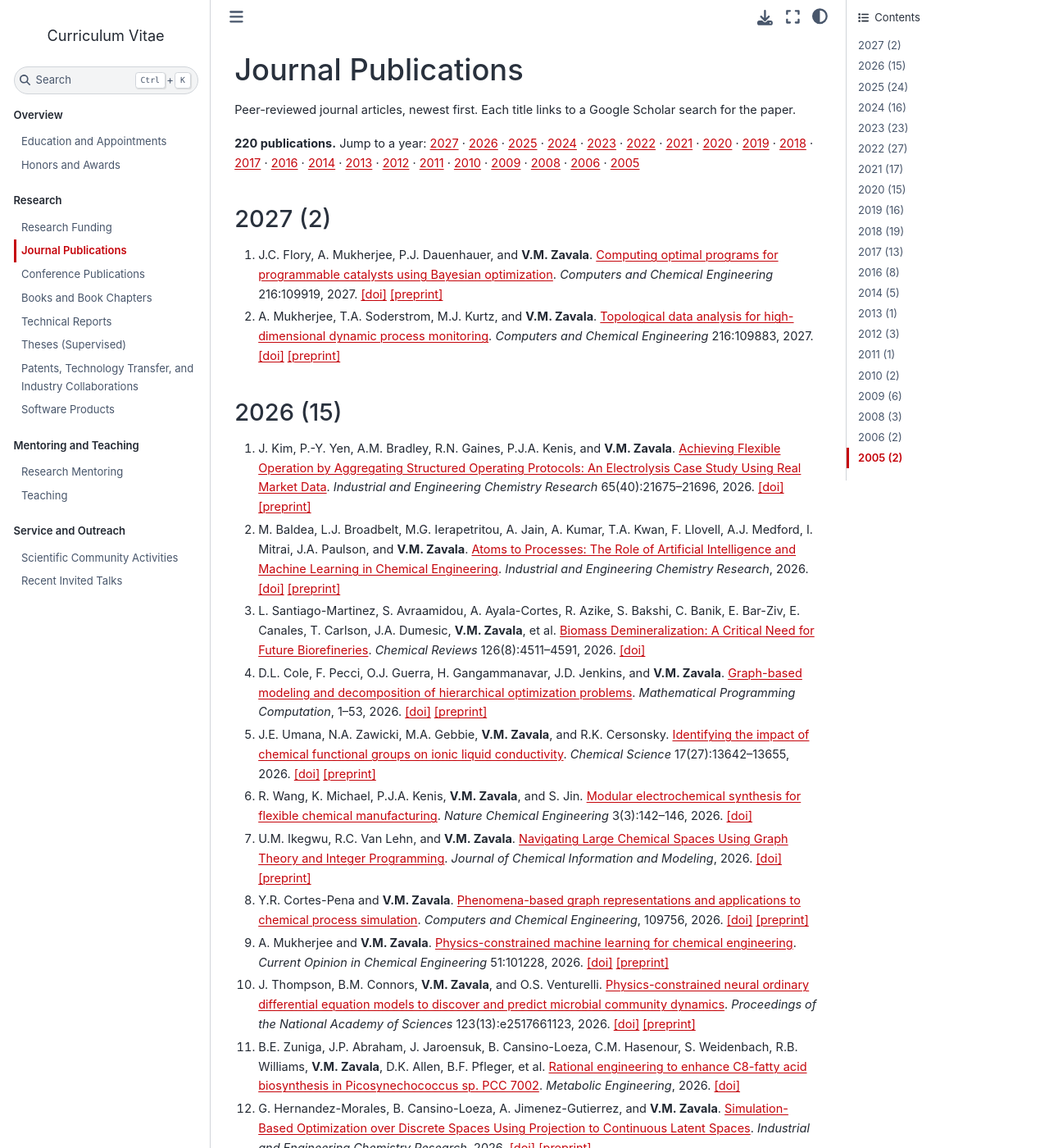
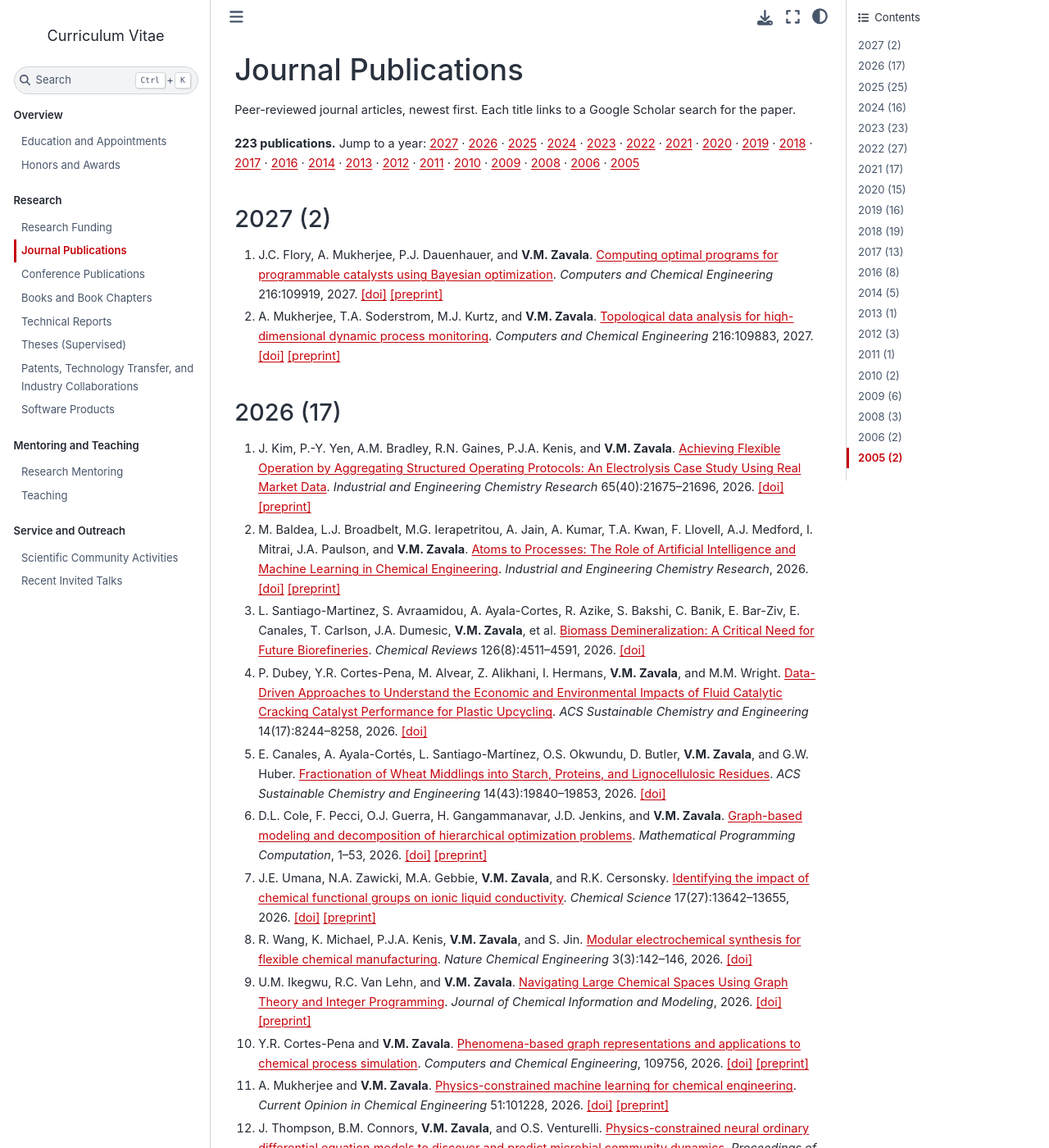
Before and after one commit to vzavala/ZavalaCV, a Jupyter Book: the page built from publications/journal.md, in a window 1280 px wide and 1400 px high. Shown: the whole window at 82% size. Built offline with Jupyter Book 1.0.4 settings and Sphinx 7.4.7 and the Sphinx Book theme 1.1.4, drawn with Linux system fonts in a browser that asks for light colours; some of the changed text lies outside the part shown.

Commit message:
Add three missing journal articles (Dubey 2026, Canales 2026, Baldea 2025)
Co-Authored-By: Claude Opus 5.5 <noreply@anthropic.com>

```diff
--- a/publications/journal.md
+++ b/publications/journal.md
@@ -2,7 +2,7 @@
 
 Peer-reviewed journal articles, newest first. Each title links to a Google Scholar search for the paper.
 
-**220 publications.** Jump to a year: {ref}`2027 <journal-2027>` · {ref}`2026 <journal-2026>` · {ref}`2025 <journal-2025>` · {ref}`2024 <journal-2024>` · {ref}`2023 <journal-2023>` · {ref}`2022 <journal-2022>` · {ref}`2021 <journal-2021>` · {ref}`2020 <journal-2020>` · {ref}`2019 <journal-2019>` · {ref}`2018 <journal-2018>` · {ref}`2017 <journal-2017>` · {ref}`2016 <journal-2016>` · {ref}`2014 <journal-2014>` · {ref}`2013 <journal-2013>` · {ref}`2012 <journal-2012>` · {ref}`2011 <journal-2011>` · {ref}`2010 <journal-2010>` · {ref}`2009 <journal-2009>` · {ref}`2008 <journal-2008>` · {ref}`2006 <journal-2006>` · {ref}`2005 <journal-2005>`
+**223 publications.** Jump to a year: {ref}`2027 <journal-2027>` · {ref}`2026 <journal-2026>` · {ref}`2025 <journal-2025>` · {ref}`2024 <journal-2024>` · {ref}`2023 <journal-2023>` · {ref}`2022 <journal-2022>` · {ref}`2021 <journal-2021>` · {ref}`2020 <journal-2020>` · {ref}`2019 <journal-2019>` · {ref}`2018 <journal-2018>` · {ref}`2017 <journal-2017>` · {ref}`2016 <journal-2016>` · {ref}`2014 <journal-2014>` · {ref}`2013 <journal-2013>` · {ref}`2012 <journal-2012>` · {ref}`2011 <journal-2011>` · {ref}`2010 <journal-2010>` · {ref}`2009 <journal-2009>` · {ref}`2008 <journal-2008>` · {ref}`2006 <journal-2006>` · {ref}`2005 <journal-2005>`
 
 (journal-2027)=
 ## 2027 (2)
@@ -11,11 +11,13 @@ Peer-reviewed journal articles, newest first. Each title links to a Google Schol
 1. A. Mukherjee, T.A. Soderstrom, M.J. Kurtz, and **V.M. Zavala**. [Topological data analysis for high-dimensional dynamic process monitoring](https://scholar.google.com/scholar?q=%22Topological+data+analysis+for+high-dimensional+dynamic+process+monitoring%22). *Computers and Chemical Engineering* 216:109883, 2027. [\[doi\]](https://doi.org/10.1016/j.compchemeng.2026.109883) [\[preprint\]](https://arxiv.org/abs/2606.20443)
 
 (journal-2026)=
-## 2026 (15)
+## 2026 (17)
 
 1. J. Kim, P.-Y. Yen, A.M. Bradley, R.N. Gaines, P.J.A. Kenis, and **V.M. Zavala**. [Achieving Flexible Operation by Aggregating Structured Operating Protocols: An Electrolysis Case Study Using Real Market Data](https://scholar.google.com/scholar?q=%22Achieving+Flexible+Operation+by+Aggregating+Structured+Operating+Protocols%3A+An+Electrolysis+Case+Study+Using+Real+Market+Data%22). *Industrial and Engineering Chemistry Research* 65(40):21675–21696, 2026. [\[doi\]](https://doi.org/10.1021/acs.iecr.6c01628) [\[preprint\]](https://doi.org/10.26434/chemrxiv.15001860/v1)
 1. M. Baldea, L.J. Broadbelt, M.G. Ierapetritou, A. Jain, A. Kumar, T.A. Kwan, F. Llovell, A.J. Medford, I. Mitrai, J.A. Paulson, and **V.M. Zavala**. [Atoms to Processes: The Role of Artificial Intelligence and Machine Learning in Chemical Engineering](https://scholar.google.com/scholar?q=%22Atoms+to+Processes%3A+The+Role+of+Artificial+Intelligence+and+Machine+Learning+in+Chemical+Engineering%22). *Industrial and Engineering Chemistry Research*, 2026. [\[doi\]](https://doi.org/10.1021/acs.iecr.6c01806) [\[preprint\]](https://arxiv.org/abs/2610.02014)
 1. L. Santiago-Martinez, S. Avraamidou, A. Ayala-Cortes, R. Azike, S. Bakshi, C. Banik, E. Bar-Ziv, E. Canales, T. Carlson, J.A. Dumesic, **V.M. Zavala**, et al. [Biomass Demineralization: A Critical Need for Future Biorefineries](https://scholar.google.com/scholar?q=%22Biomass+Demineralization%3A+A+Critical+Need+for+Future+Biorefineries%22). *Chemical Reviews* 126(8):4511–4591, 2026. [\[doi\]](https://doi.org/10.1021/acs.chemrev.5c00784)
+1. P. Dubey, Y.R. Cortes-Pena, M. Alvear, Z. Alikhani, I. Hermans, **V.M. Zavala**, and M.M. Wright. [Data-Driven Approaches to Understand the Economic and Environmental Impacts of Fluid Catalytic Cracking Catalyst Performance for Plastic Upcycling](https://scholar.google.com/scholar?q=%22Data-Driven+Approaches+to+Understand+the+Economic+and+Environmental+Impacts+of+Fluid+Catalytic+Cracking+Catalyst+Performance+for+Plastic+Upcycling%22). *ACS Sustainable Chemistry and Engineering* 14(17):8244–8258, 2026. [\[doi\]](https://doi.org/10.1021/acssuschemeng.5c14225)
+1. E. Canales, A. Ayala-Cortés, L. Santiago-Martínez, O.S. Okwundu, D. Butler, **V.M. Zavala**, and G.W. Huber. [Fractionation of Wheat Middlings into Starch, Proteins, and Lignocellulosic Residues](https://scholar.google.com/scholar?q=%22Fractionation+of+Wheat+Middlings+into+Starch%2C+Proteins%2C+and+Lignocellulosic+Residues%22). *ACS Sustainable Chemistry and Engineering* 14(43):19840–19853, 2026. [\[doi\]](https://doi.org/10.1021/acssuschemeng.6c08137)
 1. D.L. Cole, F. Pecci, O.J. Guerra, H. Gangammanavar, J.D. Jenkins, and **V.M. Zavala**. [Graph-based modeling and decomposition of hierarchical optimization problems](https://scholar.google.com/scholar?q=%22Graph-based+modeling+and+decomposition+of+hierarchical+optimization+problems%22). *Mathematical Programming Computation*, 1–53, 2026. [\[doi\]](https://doi.org/10.1007/s12532-026-00315-4) [\[preprint\]](https://arxiv.org/abs/2501.02098)
 1. J.E. Umana, N.A. Zawicki, M.A. Gebbie, **V.M. Zavala**, and R.K. Cersonsky. [Identifying the impact of chemical functional groups on ionic liquid conductivity](https://scholar.google.com/scholar?q=%22Identifying+the+impact+of+chemical+functional+groups+on+ionic+liquid+conductivity%22). *Chemical Science* 17(27):13642–13655, 2026. [\[doi\]](https://doi.org/10.1039/d6sc02121b) [\[preprint\]](https://doi.org/10.26434/chemrxiv.15000903/v1)
 1. R. Wang, K. Michael, P.J.A. Kenis, **V.M. Zavala**, and S. Jin. [Modular electrochemical synthesis for flexible chemical manufacturing](https://scholar.google.com/scholar?q=%22Modular+electrochemical+synthesis+for+flexible+chemical+manufacturing%22). *Nature Chemical Engineering* 3(3):142–146, 2026. [\[doi\]](https://doi.org/10.1038/s44286-026-00364-5)
@@ -30,8 +32,9 @@ Peer-reviewed journal articles, newest first. Each title links to a Google Schol
 1. M. Li, R. Wang, P.-Y. Yen, A. Moeller, R. Shippy, K.H. Michael, **V.M. Zavala**, S. Jin, and M. Mavrikakis. [Trends for Proton Transport Activity and Stability in Turnbull’s Blue Analogues: Theory and Experiments](https://scholar.google.com/scholar?q=%22Trends+for+Proton+Transport+Activity+and+Stability+in+Turnbull%E2%80%99s+Blue+Analogues%3A+Theory+and+Experiments%22). *Chemistry of Materials* 38(12):5903–5915, 2026. [\[doi\]](https://doi.org/10.1021/acs.chemmater.5c03404)
 
 (journal-2025)=
-## 2025 (24)
+## 2025 (25)
 
+1. M. Baldea, L.J. Broadbelt, M.G. Ierapetritou, T.A. Kwan, C. Li, Z.-H. Luo, X. Ma, M. Morbidelli, K.C. Sahu, A.M. Scurto, Z.P. Smith, H. Wang, F.-S. Xiao, **V.M. Zavala**, and D. Zhao. [2024 in Retrospective: Trends in Chemical Engineering](https://scholar.google.com/scholar?q=%222024+in+Retrospective%3A+Trends+in+Chemical+Engineering%22). *Industrial and Engineering Chemistry Research* 64(24):11615–11623, 2025. [\[doi\]](https://doi.org/10.1021/acs.iecr.5c01874)
 1. L.D. Gonzalez, J.L. Pulsipher, S. Jiang, A. Mukherjee, T. Soderstrom, and **V.M. Zavala**. [A digital twin simulator of a pastillation process with applications to automatic control based on computer vision](https://scholar.google.com/scholar?q=%22A+digital+twin+simulator+of+a+pastillation+process+with+applications+to+automatic+control+based+on+computer+vision%22). *Computers and Chemical Engineering* 201:109205, 2025. [\[doi\]](https://doi.org/10.1016/j.compchemeng.2025.109205) [\[preprint\]](https://arxiv.org/abs/2503.16539)
 1. B.-X. Wang and V.M. Zavala. [A fairness-guided supply chain framework for polyester production from biomass](https://scholar.google.com/scholar?q=%22A+fairness-guided+supply+chain+framework+for+polyester+production+from+biomass%22). *Computers and Chemical Engineering*, 109504, 2025. [\[doi\]](https://doi.org/10.1016/j.compchemeng.2025.109504)
 1. U.M. Ikegwu, P. Zhou, R.C. Van Lehn, **V.M. Zavala**, and A. del Carmen Munguia-Lopez. [A fast computational framework for the design of solvent-based plastic recycling processes](https://scholar.google.com/scholar?q=%22A+fast+computational+framework+for+the+design+of+solvent-based+plastic+recycling+processes%22). *Computers and Chemical Engineering*, 109148, 2025. [\[doi\]](https://doi.org/10.1016/j.compchemeng.2025.109148) [\[preprint\]](https://doi.org/10.26434/chemrxiv-2025-xwrh1)
```
Also changed, not shown: intro.md (+1 -1 lines), 1 other file.
